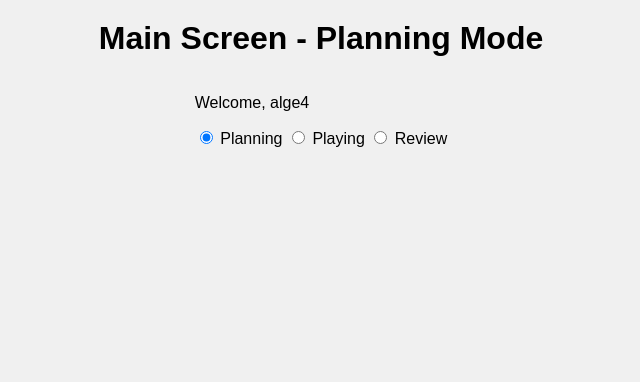
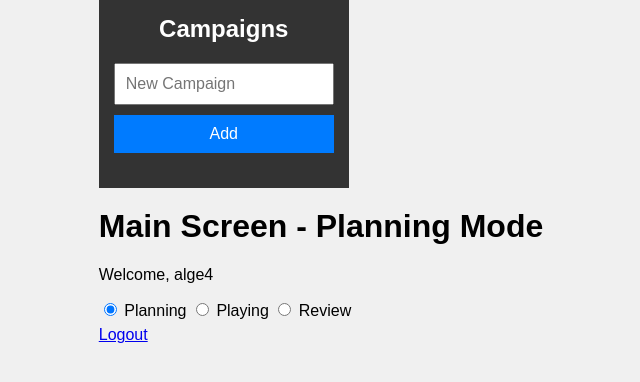
Before and after one commit to alge4/Faux-Orator, a Flask app: page /main in a window 1280 px wide. Shown: the top 382 px of the page, without its empty margins (319-959 px from the left). Run offline with Flask 3, Linux system fonts and the light colour scheme; a user stored in the database is signed in.

Commit message:
created campaigns concept

```diff
--- a/app.py
+++ b/app.py
@@ -5,13 +5,15 @@
 from flask_migrate import Migrate
 from flask_mail import Mail, Message
 from itsdangerous import URLSafeTimedSerializer
+from datetime import datetime
 from dotenv import load_dotenv
+from sqlalchemy.orm import relationship
 
 # Load environment variables from .env file
 load_dotenv()
 
 app = Flask(__name__)
-app.secret_key = os.urandom(24)
+app.secret_key = os.getenv('SECRET_KEY')
 
 # Database configuration
 basedir = os.path.abspath(os.path.dirname(__file__))
@@ -33,7 +35,6 @@
 bcrypt = Bcrypt(app)
 migrate = Migrate(app, db)
 
-
 # Secret key for generating tokens
 serializer = URLSafeTimedSerializer(app.secret_key)
 
@@ -43,6 +44,15 @@
     email = db.Column(db.String(150), nullable=False, unique=True)
     username = db.Column(db.String(150), nullable=False, unique=True)
     password = db.Column(db.String(150), nullable=False)
+    campaigns = relationship('Campaign', back_populates='user')
+
+# Campaign model
+class Campaign(db.Model):
+    id = db.Column(db.Integer, primary_key=True)
+    name = db.Column(db.String(150), nullable=False)
+    user_id = db.Column(db.Integer, db.ForeignKey('user.id'), nullable=False)
+    user = relationship('User', back_populates='campaigns')
+    created_at = db.Column(db.DateTime, default=datetime.utcnow)
 
 # Create database tables
 with app.app_context():
@@ -81,12 +91,6 @@
     db.session.commit()
     session['username'] = new_user.username
     return redirect(url_for('main'))
-
-@app.route('/main')
-def main():
-    if 'username' not in session:
-        return redirect(url_for('login'))
-    return render_template('main.html', phase='planning')
 
 @app.route('/reset_password', methods=['GET', 'POST'])
 def reset_password_request():
@@ -130,29 +134,35 @@
 
     return render_template('reset_password.html', token=token)
 
+@app.route('/campaigns')
+def campaigns():
+    if 'username' not in session:
+        return redirect(url_for('login'))
+    user = User.query.filter_by(username=session['username']).first()
+    return render_template('campaigns.html', campaigns=user.campaigns)
+
+@app.route('/add_campaign', methods=['POST'])
+def add_campaign():
+    if 'username' not in session:
+        return redirect(url_for('login'))
+    user = User.query.filter_by(username=session['username']).first()
+    name = request.form['name']
+    new_campaign = Campaign(name=name, user=user)
+    db.session.add(new_campaign)
+    db.session.commit()
+    return redirect(url_for('campaigns'))
+
+@app.route('/main')
+def main():
+    if 'username' not in session:
+        return redirect(url_for('login'))
+    user = User.query.filter_by(username=session['username']).first()
+    return render_template('main.html', phase='planning', campaigns=user.campaigns)
+
 @app.route('/logout')
 def logout():
     session.pop('username', None)
     return redirect(url_for('landing_page'))
 
-
-@app.route('/planning')
-def planning():
-    if 'username' not in session:
-        return redirect(url_for('login'))
-    return render_template('planning.html')
-
-@app.route('/playing')
-def playing():
-    if 'username' not in session:
-        return redirect(url_for('login'))
-    return render_template('playing.html')
-
-@app.route('/review')
-def review():
-    if 'username' not in session:
-        return redirect(url_for('login'))
-    return render_template('review.html')
-
 if __name__ == '__main__':
     app.run(debug=True)
--- a/static/css/style.css
+++ b/static/css/style.css
@@ -9,6 +9,64 @@
     background-color: #f0f0f0;
 }
 
+#sidebar {
+    width: 250px;
+    background-color: #333;
+    color: white;
+    padding: 15px;
+    box-sizing: border-box;
+}
+
+#sidebar h2 {
+    margin-top: 0;
+}
+
+#sidebar ul {
+    list-style-type: none;
+    padding: 0;
+}
+
+#sidebar ul li {
+    margin-bottom: 10px;
+}
+
+#sidebar ul li a {
+    color: white;
+    text-decoration: none;
+    display: block;
+    padding: 5px;
+    border-radius: 5px;
+    transition: background-color 0.3s;
+}
+
+#sidebar ul li a:hover {
+    background-color: #555;
+}
+
+#sidebar form {
+    margin-top: 20px;
+}
+
+#sidebar form input[type="text"] {
+    width: 100%;
+    padding: 10px;
+    margin-bottom: 10px;
+    box-sizing: border-box;
+}
+
+#sidebar form button {
+    width: 100%;
+    padding: 10px;
+    background-color: #007bff;
+    color: white;
+    border: none;
+    cursor: pointer;
+    box-sizing: border-box;
+}
+
+#sidebar form button:hover {
+    background-color: #0056b3;
+}
 
 .container {
     width: 80%;
--- a/templates/main.html
+++ b/templates/main.html
@@ -8,8 +8,21 @@
     <script src="{{ url_for('static', filename='js/script.js') }}" defer></script>
 </head>
 <body>
+    <div id="container">
+        <div id="sidebar">
+            <h2>Campaigns</h2>
+            <ul>
+                {% for campaign in campaigns %}
+                <li><a href="#">{{ campaign.name }}</a></li>
+                {% endfor %}
+            </ul>
+            <form action="{{ url_for('add_campaign') }}" method="post">
+                <input type="text" name="name" placeholder="New Campaign" required>
+                <button type="submit">Add</button>
+            </form>
+        </div>
+        <div id="content">
             <h1>Main Screen - {{ phase|capitalize }} Mode</h1>
-    <div id="content">
             <p>Welcome, {{ session['username'] }}</p>
             <div class="toggle-switch">
                 <input type="radio" id="planning" name="phase" value="planning" {% if phase == 'planning' %}checked{% endif %}>
@@ -21,6 +34,8 @@
                 <input type="radio" id="review" name="phase" value="review" {% if phase == 'review' %}checked{% endif %}>
                 <label for="review" class="toggle-option">Review</label>
             </div>
+            <a href="{{ url_for('logout') }}">Logout</a>
+        </div>
     </div>
 </body>
 </html>
```
Also changed, not shown: templates/campaigns.html (added, +22 -0 lines). Lines whose indentation alone changed are shown as unchanged.
